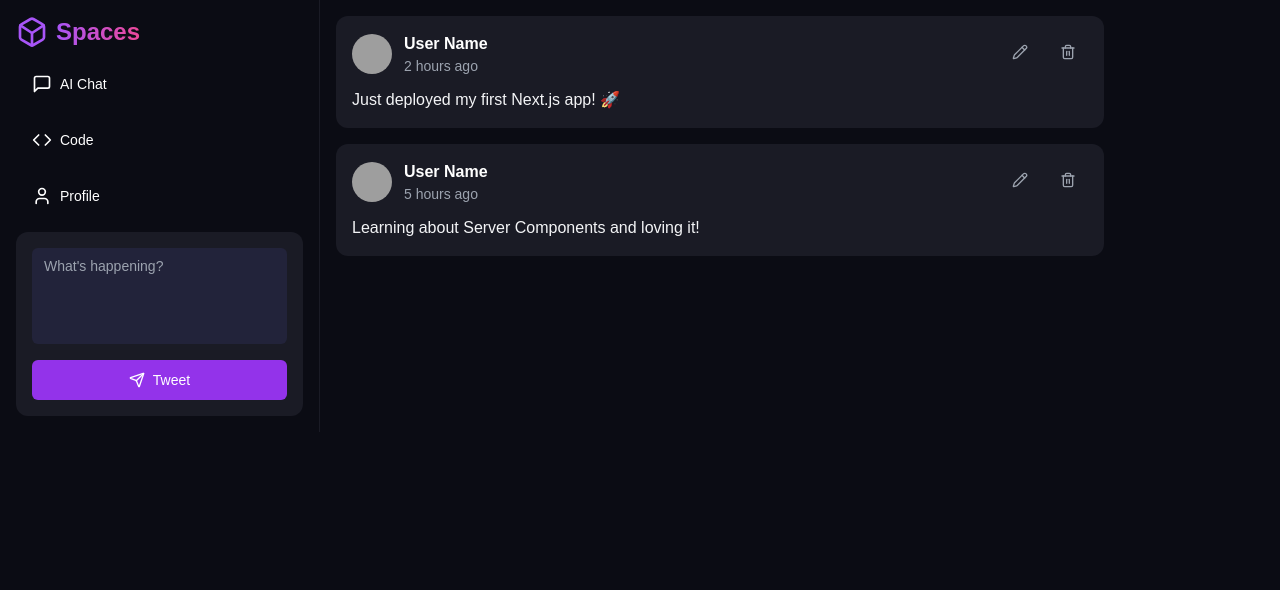
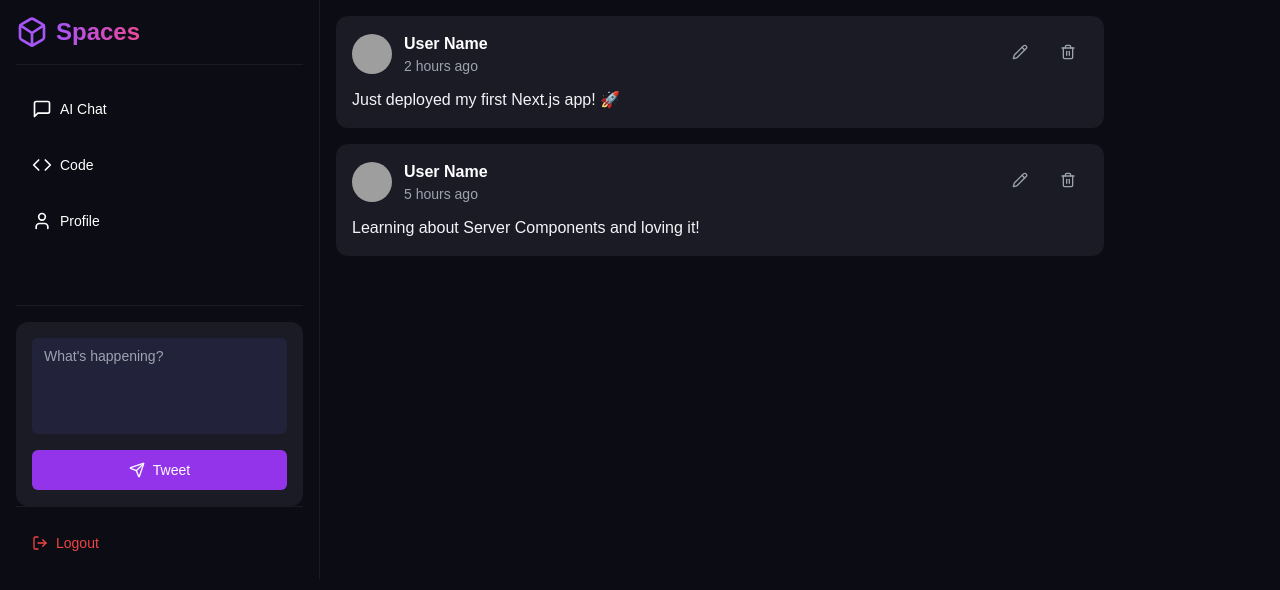
Before and after one commit to Praneethpshetty24/Spaces_spring_x_next, a Next.js app: page /main in a window 1280 px wide. Shown: the top 590 px of the page. Built offline with nearby package versions, Linux system fonts and the light colour scheme; grey boxes are pictures that could not be loaded.

Commit message:
added logout button

```diff
--- a/app/main/components1/Sidebar.jsx
+++ b/app/main/components1/Sidebar.jsx
@@ -1,14 +1,21 @@
 "use client"
-import { MessageSquare, Code, User } from "lucide-react"
+import { MessageSquare, Code, User, LogOut } from "lucide-react"
 import { Button } from "@/components/ui/button"
 import { useRouter } from "next/navigation"
+import TweetForm from "./TweetForm"
 
-export default function Sidebar({ className = "" }) {
+export default function Sidebar({ className = "", newTweet, setNewTweet, handleTweet }) {
   const router = useRouter()
 
+  const handleLogout = () => {
+    // You might want to clear any auth tokens/cookies here
+    router.push('/')
+  }
+
   return (
-    <div className={`${className} space-y-4`}>
-      <div className="flex items-center gap-2">
+    <div className={`${className} flex flex-col h-full`}>
+      {/* Logo Section */}
+      <div className="flex items-center gap-2 pb-4 border-b border-[#1A1B25]">
         <svg
           viewBox="0 0 24 24"
           className="w-8 h-8 text-purple-500"
@@ -27,7 +34,8 @@ export default function Sidebar({ className = "" }) {
         </div>
       </div>
 
-      <div className="space-y-4">
+      {/* Navigation Section */}
+      <div className="space-y-4 mt-6 flex-1">
         <Button
           variant="ghost"
           className="w-full justify-start text-white hover:bg-[#1A1B25]"
@@ -55,6 +63,27 @@ export default function Sidebar({ className = "" }) {
           Profile
         </Button>
       </div>
+
+      {/* Tweet Form Section */}
+      <div className="mt-16 pt-4 border-t border-[#1A1B25]">
+        <TweetForm
+          newTweet={newTweet}
+          setNewTweet={setNewTweet}
+          handleTweet={handleTweet}
+        />
+      </div>
+
+      {/* Logout Section */}
+      <div className="pt-4 border-t border-[#1A1B25]">
+        <Button
+          variant="ghost"
+          className="w-full justify-start text-red-500 hover:text-red-600 hover:bg-red-500/10"
+          onClick={handleLogout}
+        >
+          <LogOut className="mr-2 h-4 w-4" />
+          Logout
+        </Button>
+      </div>
     </div>
   )
 }
--- a/app/main/page.jsx
+++ b/app/main/page.jsx
@@ -72,10 +72,11 @@ export default function Page() {
             isSidebarOpen ? "translate-x-0" : "-translate-x-full"
           } md:translate-x-0 fixed md:static top-0 left-0 h-screen md:h-auto z-40 w-80 border-r border-[#1A1B25] bg-[#0B0C14] p-4 transition-transform duration-200 ease-in-out`}
         >
-          <Sidebar />
-          <div className="mt-4">
-            <TweetForm newTweet={newTweet} setNewTweet={setNewTweet} handleTweet={handleTweet} />
-          </div>
+          <Sidebar
+            newTweet={newTweet}
+            setNewTweet={setNewTweet}
+            handleTweet={handleTweet}
+          />
         </div>
 
         {/* Main Content */}
```
